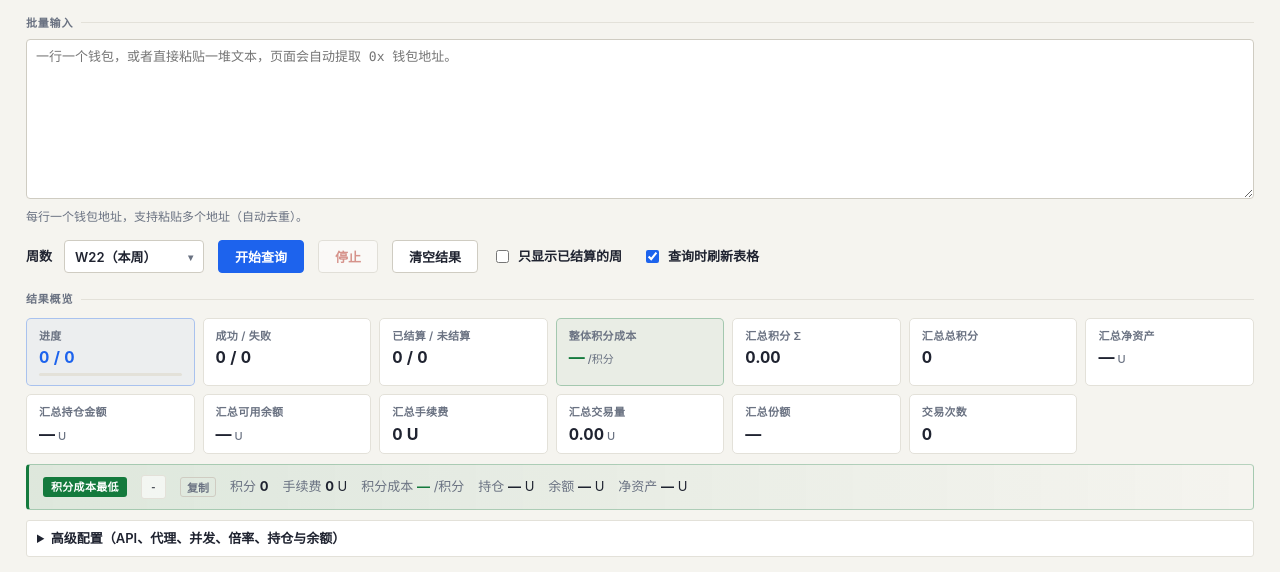
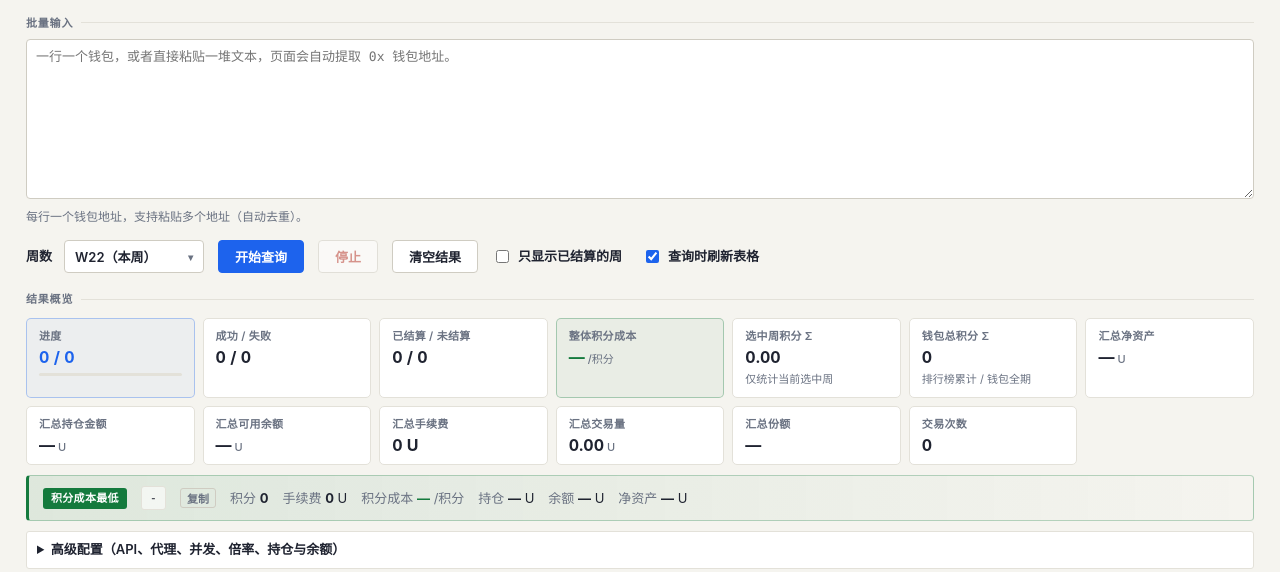
Before and after one commit to 7CCCCC21X/yuce, a plain HTML site: page index.html in a window 1280 px wide. Shown: the part 84-656 px from the top of the page. Drawn offline with Linux system fonts and the light colour scheme.

Commit message:
Update index.html

```diff
--- a/index.html
+++ b/index.html
@@ -368,12 +368,14 @@
           <div class="stat-value"><span id="statOverallCpp">—</span><span class="unit">/积分</span></div>
         </div>
         <div class="stat-card">
-          <div class="stat-label">汇总积分 Σ</div>
+          <div class="stat-label">选中周积分 Σ</div>
           <div class="stat-value" id="statPoints">0</div>
+          <div class="stat-sub">仅统计当前选中周</div>
         </div>
         <div class="stat-card">
-          <div class="stat-label">汇总总积分</div>
+          <div class="stat-label">钱包总积分 Σ</div>
           <div class="stat-value" id="statTotalPoints">0</div>
+          <div class="stat-sub">排行榜累计 / 钱包全期</div>
         </div>
         <div class="stat-card">
           <div class="stat-label">汇总净资产</div>
@@ -612,7 +614,7 @@ https://bsc.drpc.org</textarea>
       ["status", "状态"],
       ["week", "周"],
       ["calculated", "已结算"],
-      ["points", "周积分"],
+      ["points", "本周积分"],
       ["cost_usdt", "手续费"],
       ["cost_per_point", "积分成本 $/积分"],
       ["holding_amount_usdt", "持仓金额"],
@@ -625,7 +627,7 @@ https://bsc.drpc.org</textarea>
       ["total_volume_shares", "份额"],
       ["total_volume_per_point", "总量/分"],
       ["shares_per_point", "份额/分"],
-      ["total_points", "当前总积分"],
+      ["total_points", "钱包总积分"],
       ["allocation_round_points", "本轮积分"],
       ["week_start_ts", "开始时间戳"],
       ["week_end_ts", "结束时间戳"],
@@ -638,7 +640,7 @@ https://bsc.drpc.org</textarea>
     const summaryColumns = [
       ["wallet", "钱包"],
       ["status", "状态"],
-      ["points", "统计周积分"],
+      ["points", "选中周积分"],
       ["cost_usdt", "手续费"],
       ["cost_per_point", "积分成本 $/积分"],
       ["holding_amount_usdt", "持仓金额"],
@@ -653,7 +655,7 @@ https://bsc.drpc.org</textarea>
       ["shares_per_point", "份额/分"],
       ["selected_weeks", "统计周数"],
       ["calculated_all", "全部已结算"],
-      ["total_points", "当前总积分"],
+      ["total_points", "钱包总积分"],
       ["referral_points", "推荐积分"],
       ["error", "错误"]
     ];
```
